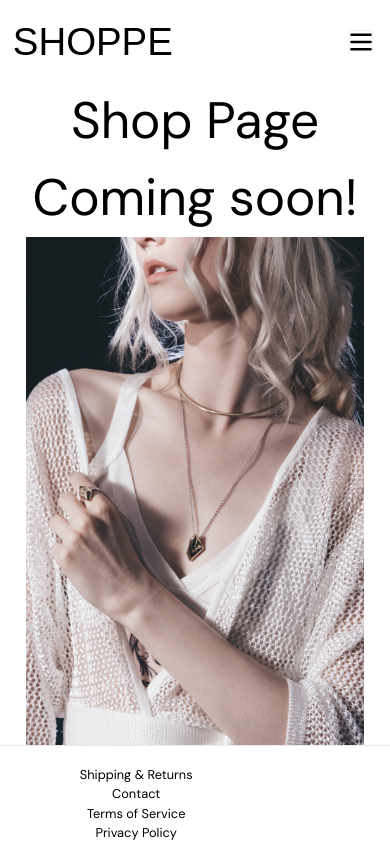
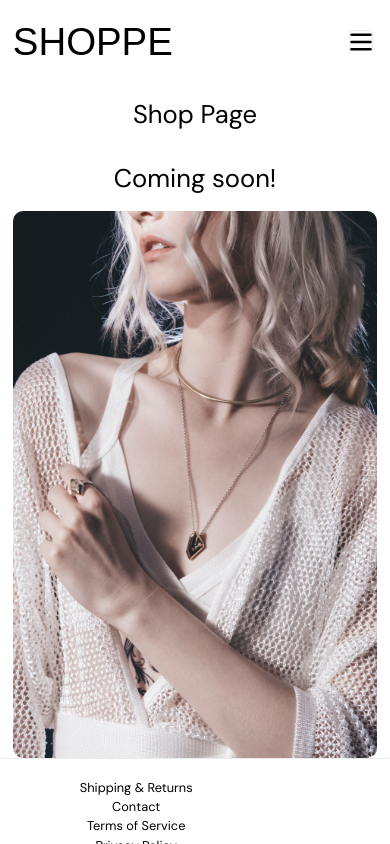
Before and after one commit to danieldraganweb/shoppe-next-app, a Next.js app: page /shop in a window 390 px wide. Shown: the top 844 px of the page. Built offline with nearby package versions, Linux system fonts and the light colour scheme; a web font is replaced by a local one.

Commit message:
style shop page

```diff
--- a/app/shop/page.tsx
+++ b/app/shop/page.tsx
@@ -10,13 +10,20 @@ const Shop = () => {
       <div className={styles.container}>
         <h1>Coming soon!</h1>
       </div>
+      <div className={styles["img-container"]}>
         <Image
           src="/our-story.jpg"
           alt="Coming Soon"
           width={500}
           height={750}
           className={styles["img"]}
+          priority={true}
+          style={{
+            borderRadius: "10px",
+          }}
+          layout="responsive"
         />
+      </div>
     </>
   );
 };
--- a/app/styles/pages/shop.module.scss
+++ b/app/styles/pages/shop.module.scss
@@ -11,7 +11,6 @@
   margin: 0 auto;
   font-family: $primary-font;
   text-align: justify;
-  padding: 1em;
   box-sizing: border-box;
   display: flex;
     flex-direction: column;
@@ -20,15 +19,15 @@
     margin: 0 auto;
     padding: 0 1em;
     box-sizing: border-box;
-
+    border-radius: 0.2em;
+    font-size: clamp($font-size-mobile, 1.5vw, $font-size-desktop-ultra-ultra-wide);
 
 }
-.img{
+.img-container{
     width: 100%;
-    max-width: 100%;
+    max-width: 78rem;
     margin: 0 auto;
-    height: 100%;
-    padding: 0 1em;;
+    padding: 0 0.5em;;
     object-fit: contain;
     object-position: center;
     display: flex;
@@ -36,5 +35,19 @@
     justify-content: center;
     align-items: center;
     box-sizing: border-box;
+    border-radius: 0.2em;
 
 }
+
+@media screen and (max-width: 768px) {
+    .container {
+        width: 100%;
+        padding: 1em;
+
+    }
+    .img-container{
+
+        padding: 0 0.5em;;
+
+    }
+}
```
Lines whose indentation alone changed are shown as unchanged.
